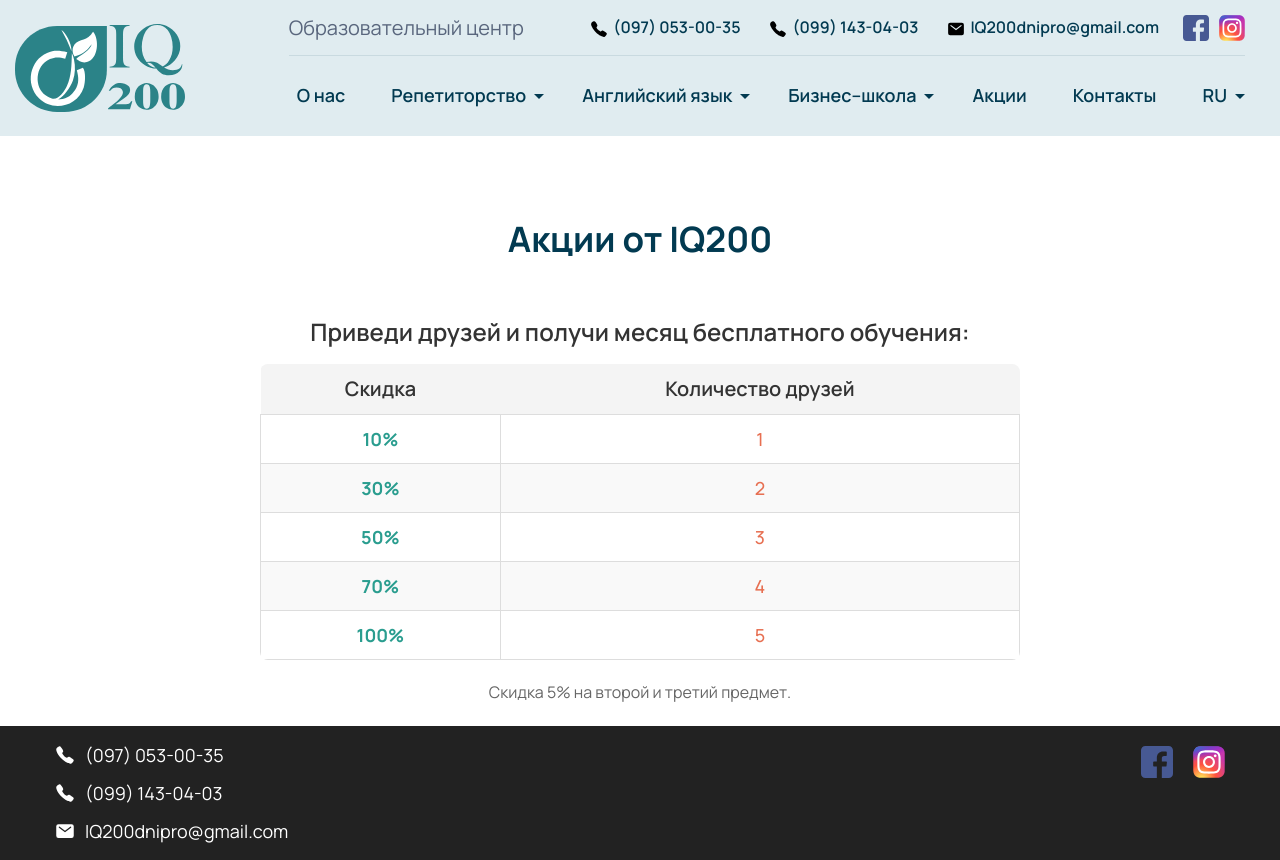
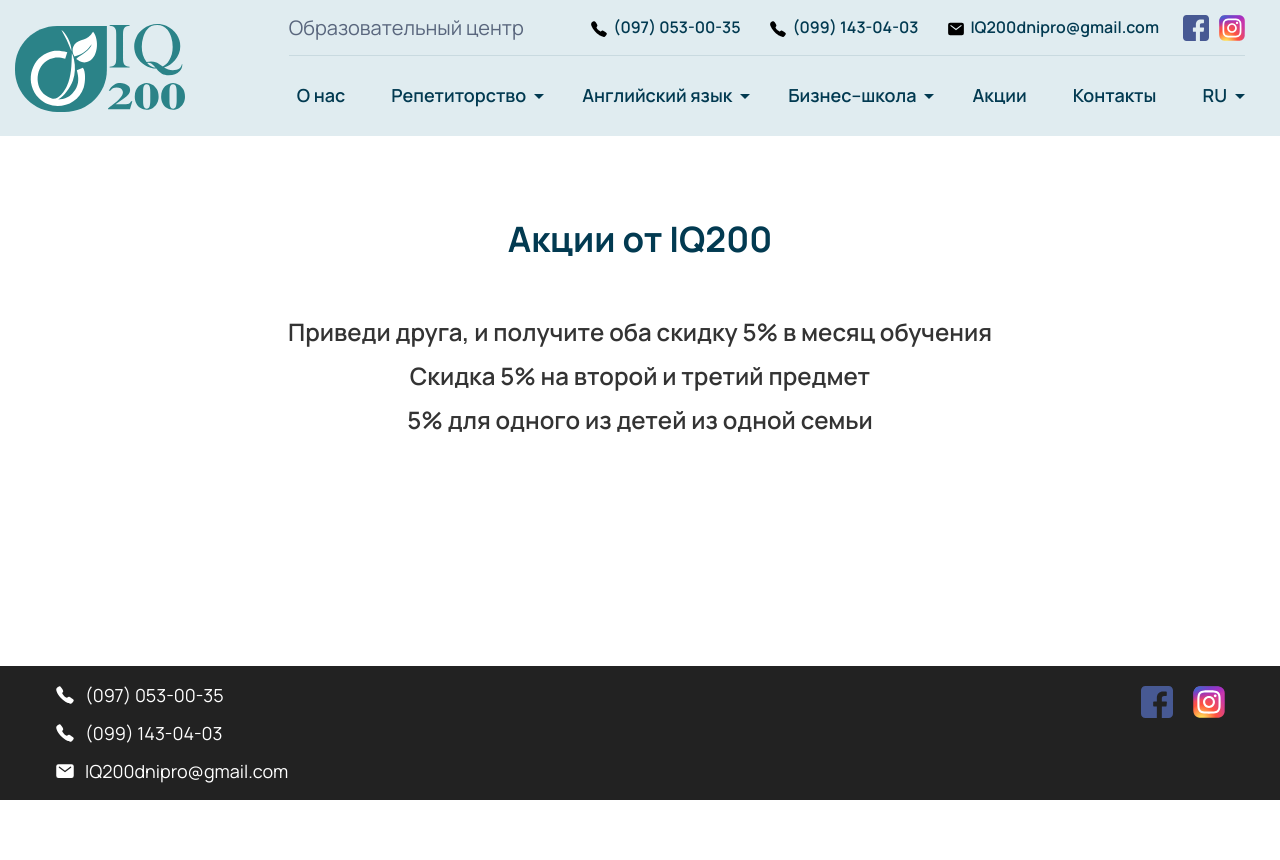
Before and after one commit to EiNzp/IQ-200, a plain HTML site: page ru/promotions.html in a window 1280 px wide. After the commit the page ends 800 px from the top, so only its background shows below. Drawn offline with nearby package versions, Linux system fonts and the light colour scheme.

Commit message:
Update promotions.html

```diff
--- a/ru/promotions.html
+++ b/ru/promotions.html
@@ -134,9 +134,13 @@
                   </div>
 
                   <div class="main-block-promotions__table-block-container">
-                     <h3 class="main-block-promotions__table-block-header">Приведи друзей и получи месяц бесплатного
-                        обучения:</h3>
-                     <table class="main-block-promotions__table-referral-table">
+<!--                      <h3 class="main-block-promotions__table-block-header">Приведи друзей и получи месяц бесплатного
+                        обучения:</h3> -->
+                     <h3 class="main-block-promotions__table-block-header">Приведи друга, и получите оба скидку 5% в месяц обучения</h3>
+                     <h3 class="main-block-promotions__table-block-header">Скидка 5% на второй и третий предмет</h3>
+                     <h3 class="main-block-promotions__table-block-header">5% для одного из детей из одной семьи</h3>
+
+<!--                      <table class="main-block-promotions__table-referral-table">
                         <thead>
                            <tr class="main-block-promotions__table-header-row">
                               <th class="main-block-promotions__table-header">Скидка</th>
@@ -165,11 +169,11 @@
                               <td class="main-block-promotions__table-cell count">5</td>
                            </tr>
                         </tbody>
-                     </table>
+                     </table> -->
 
-                     <p class="main-block-promotions__referral-info">
+<!--                      <p class="main-block-promotions__referral-info">
                         Скидка 5% на второй и третий предмет.
-                     </p>
+                     </p> -->
                   </div>
 
 
```
